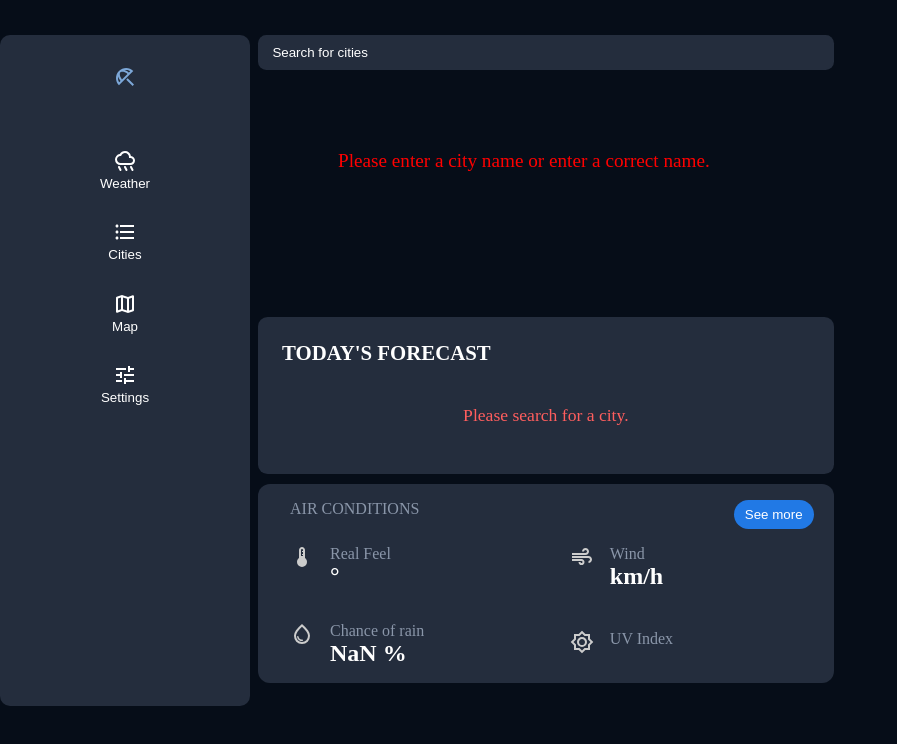
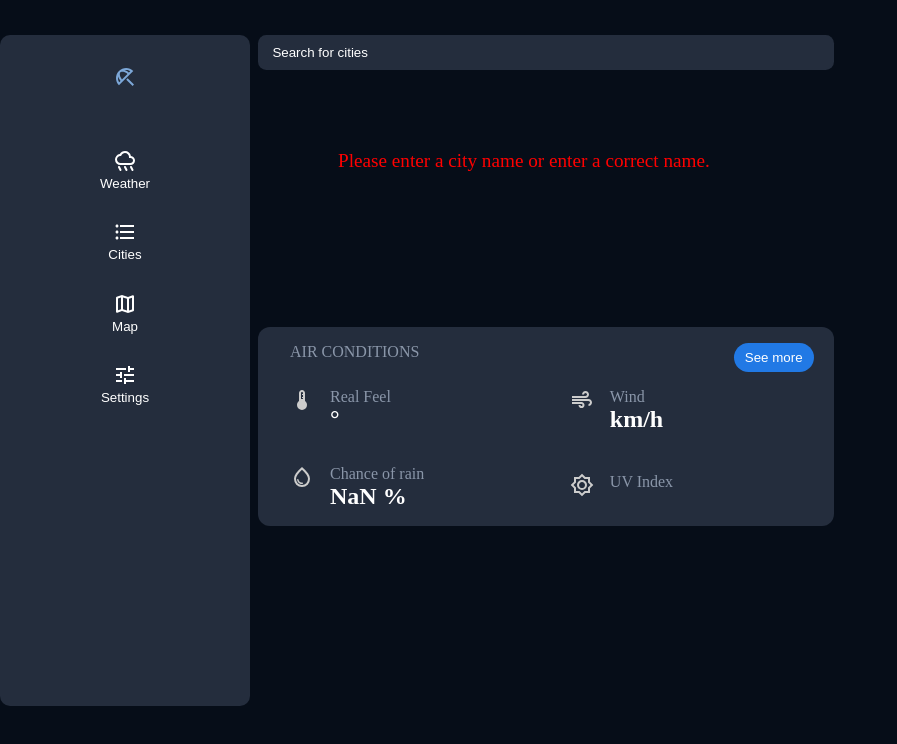
Before and after one commit to Axtam-01/Weather-APP-Vue-js, a Vue app: page / in a window 1280 px wide. Shown: the top 744 px of the page, without its empty margins (0-897 px from the left). Built offline with nearby package versions, Linux system fonts and the light colour scheme.

Commit message:
TODAY'S FORECAST has been changed.

```diff
--- a/src/components/todaysForecast.vue
+++ b/src/components/todaysForecast.vue
@@ -1,13 +1,15 @@
 <template>
-  <div class="weatherForecast">
+  <div v-if="errorMessage || forecastData.length > 0" class="weatherForecast">
     <p class="titleForecast">TODAY'S FORECAST</p>
 
-    <div v-if="errorMessage || forecastData.length === 0" class="errorBlock">
+    <!-- Show error message if exists -->
+    <div v-if="errorMessage" class="errorBlock">
       <p class="forecastError">
-        {{ errorMessage || "Please search for a city." }}
+        {{ errorMessage }}
       </p>
     </div>
 
+    <!-- Display forecast data if available -->
     <div v-else class="temperatureBlock">
       <div
         v-for="(forecast, index) in forecastData"
@@ -45,14 +47,25 @@ defineProps({
   color: #8a96a9;
   background-color: #242d3d;
   border-radius: 0.6rem;
+  /* Hide the background when there's no data */
+  visibility: hidden;
+}
 
+.weatherForecast:empty {
+  visibility: hidden;
 }
+
+.weatherForecast:not(:empty) {
+  visibility: visible;
+}
+
 .titleForecast {
   font-size: 1.3rem;
   font-weight: bold;
   margin-bottom: 1rem;
   color: #ffffff;
 }
+
 .temperatureBlock {
   display: flex;
   justify-content: flex-start;
@@ -60,19 +73,23 @@ defineProps({
   overflow-x: auto;
   padding-left: 1rem;
 }
+
 .temperatureBlock::-webkit-scrollbar {
   display: none;
 }
+
 .forecastItem {
   display: flex;
   flex-direction: column;
   align-items: center;
   gap: 0.5rem;
 }
+
 .forecastItem p {
   color: #f1f3f6;
   font-size: 1.2rem;
 }
+
 .forecastItem img {
   width: 40px;
   height: 40px;
@@ -84,6 +101,7 @@ defineProps({
   padding: 1.5rem;
   text-align: center;
 }
+
 .forecastError {
   color: #ff5e5e;
   font-size: 1.1rem;
```
